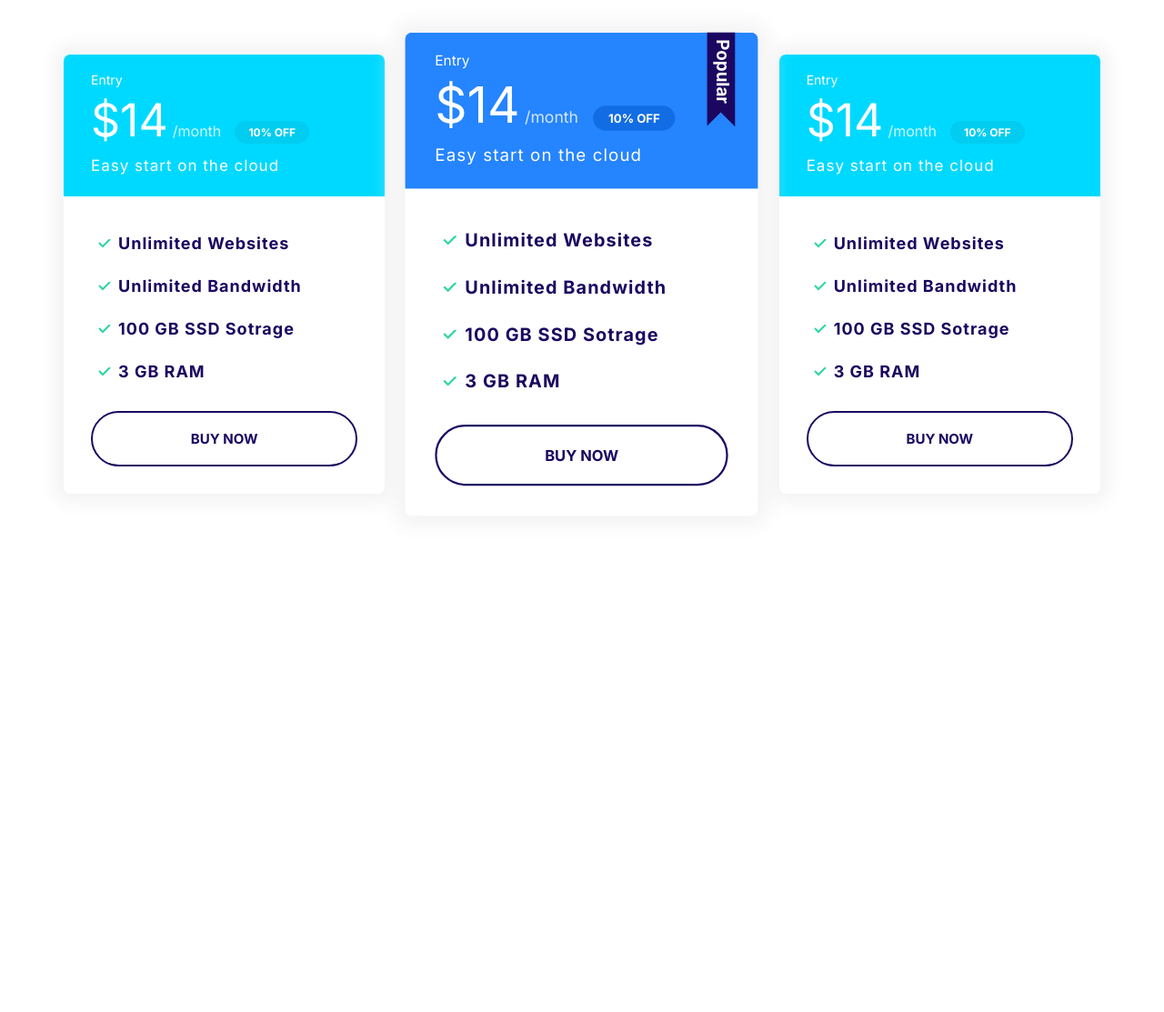
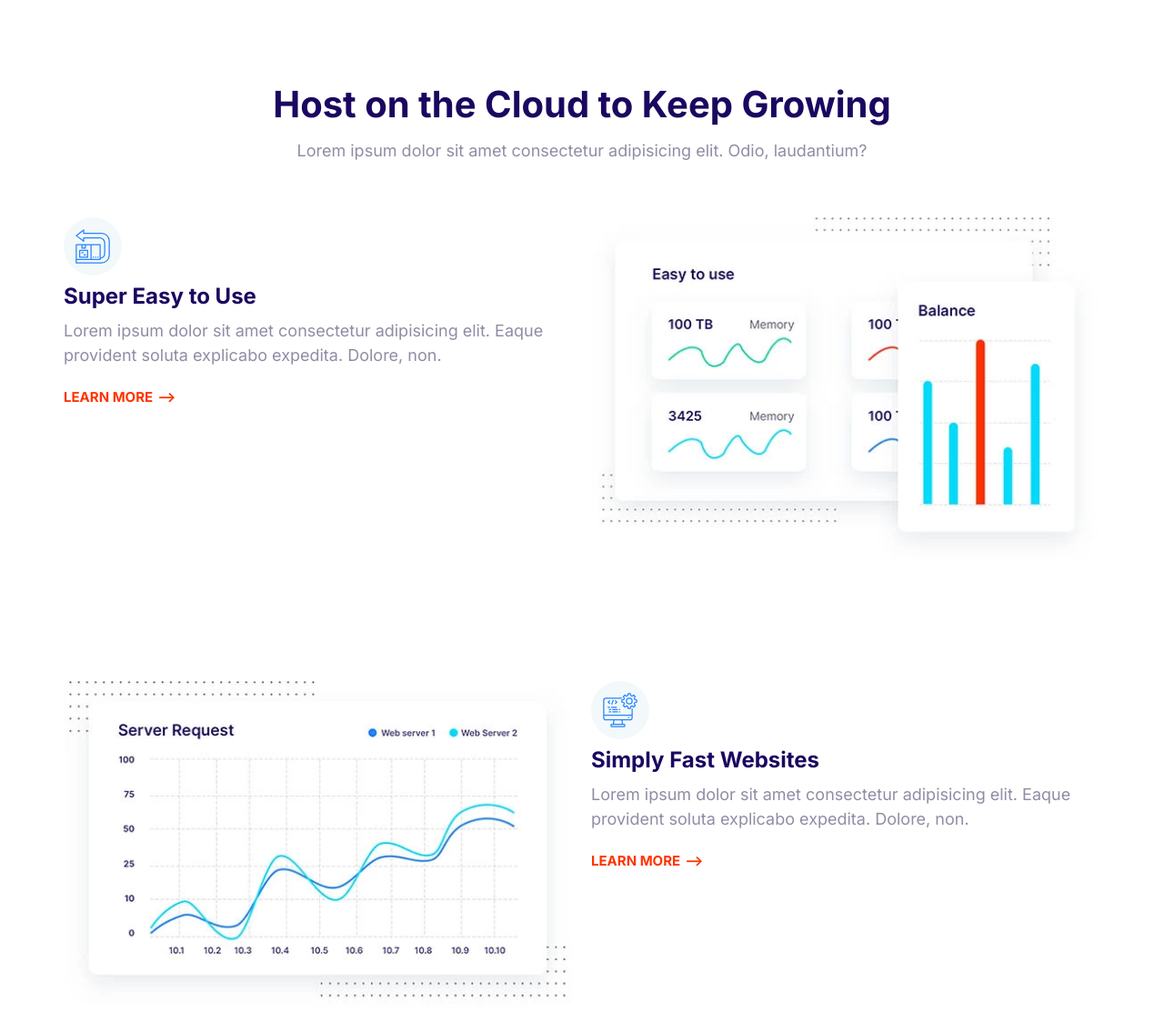
Before and after one commit to longlee10/Cloud-Hosting, a plain HTML site: page index.html in a window 1280 px wide. Shown: the top 1113 px of the page at 91% size. Before the commit the page ends 800 px from the top, so only its background shows below. Drawn offline with Linux system fonts and the light colour scheme.

Commit message:
Define feature style

```diff
--- a/css/styles.css
+++ b/css/styles.css
@@ -767,3 +767,28 @@ a {
 .block-plan .grid {
   gap: 8rem 4rem;
 }
+
+/* Feature block */
+.feature {
+  gap: 4rem 2rem;
+  margin: 12rem 0;
+}
+
+.feature:first-of-type {
+  margin-top: 6rem;
+}
+
+.feature-heading {
+  margin: 1rem 0;
+  font-weight: 600;
+}
+
+.feature-img {
+  width: 100%;
+}
+
+@media screen and (min-width: 768px) {
+  .feature:nth-of-type(even) .feature-content {
+    order: 2;
+  }
+}
--- a/index.html
+++ b/index.html
@@ -8,69 +8,118 @@
     <link rel="stylesheet" href="./css/styles.css" />
   </head>
   <body>
-    <section class="block block-plan container">
-      <div class="grid grid-cols-3">
-        <div class="plan">
-          <div class="card card-secondary">
-            <header class="card-header">
-              <h3 class="plan-name">Entry</h3>
-              <span class="plan-price">$14</span>
-              <span class="plan-billing-cycle">/month</span>
-              <span class="badge badge-secondary badge-small">10% OFF</span>
-              <span class="plan-description">Easy start on the cloud</span>
-            </header>
-            <div class="card-body">
-              <ul class="list list-tick">
-                <li class="list-item">Unlimited Websites</li>
-                <li class="list-item">Unlimited Bandwidth</li>
-                <li class="list-item">100 GB SSD Sotrage</li>
-                <li class="list-item">3 GB RAM</li>
-              </ul>
-              <button class="btn btn-large btn-outline">buy now</button>
-            </div>
-          </div>
+    <section class="block container">
+      <header class="block-header">
+        <h2>Host on the Cloud to Keep Growing</h2>
+        <p>
+          Lorem ipsum dolor sit amet consectetur adipisicing elit. Odio,
+          laudantium?
+        </p>
+      </header>
+      <article class="feature grid grid-cols-2">
+        <div class="feature-content">
+          <span class="icon-container">
+            <svg class="icon icon-primary">
+              <use xlink:href="../icons/sprite.svg#easy"></use>
+            </svg>
+          </span>
+          <h3 class="feature-heading">Super Easy to Use</h3>
+          <p>
+            Lorem ipsum dolor sit amet consectetur adipisicing elit. Eaque
+            provident soluta explicabo expedita. Dolore, non.
+          </p>
+          <a href="#" class="link-arrow">Learn more</a>
         </div>
-        <div class="plan plan-popular">
-          <div class="card card-primary">
-            <header class="card-header">
-              <h3 class="plan-name">Entry</h3>
-              <span class="plan-price">$14</span>
-              <span class="plan-billing-cycle">/month</span>
-              <span class="badge badge-primary badge-small">10% OFF</span>
-              <span class="plan-description">Easy start on the cloud</span>
-            </header>
-            <div class="card-body">
-              <ul class="list list-tick">
-                <li class="list-item">Unlimited Websites</li>
-                <li class="list-item">Unlimited Bandwidth</li>
-                <li class="list-item">100 GB SSD Sotrage</li>
-                <li class="list-item">3 GB RAM</li>
-              </ul>
-              <button class="btn btn-large btn-outline">buy now</button>
-            </div>
-          </div>
+        <picture>
+          <source
+            type="image/webp"
+            srcset="./images/easy.webp 1x, ./images/easy@2x.webp 2x"
+          />
+          <source
+            type="image/png"
+            srcset="./images/easy.jpg 1x, ./images/easy@2x.jpg 2x"
+          />
+          <img class="feature-img" src="./images/easy@2x.jpg" alt="" />
+        </picture>
+      </article>
+      <article class="feature grid grid-cols-2">
+        <div class="feature-content">
+          <span class="icon-container">
+            <svg class="icon icon-primary">
+              <use xlink:href="../icons/sprite.svg#computer"></use>
+            </svg>
+          </span>
+          <h3 class="feature-heading">Simply Fast Websites</h3>
+          <p>
+            Lorem ipsum dolor sit amet consectetur adipisicing elit. Eaque
+            provident soluta explicabo expedita. Dolore, non.
+          </p>
+          <a href="#" class="link-arrow">Learn more</a>
         </div>
-        <div class="plan">
-          <div class="card card-secondary">
-            <header class="card-header">
-              <h3 class="plan-name">Entry</h3>
-              <span class="plan-price">$14</span>
-              <span class="plan-billing-cycle">/month</span>
-              <span class="badge badge-secondary badge-small">10% OFF</span>
-              <span class="plan-description">Easy start on the cloud</span>
-            </header>
-            <div class="card-body">
-              <ul class="list list-tick">
-                <li class="list-item">Unlimited Websites</li>
-                <li class="list-item">Unlimited Bandwidth</li>
-                <li class="list-item">100 GB SSD Sotrage</li>
-                <li class="list-item">3 GB RAM</li>
-              </ul>
-              <button class="btn btn-large btn-outline">buy now</button>
-            </div>
-          </div>
+        <picture>
+          <source
+            type="image/webp"
+            srcset="./images/fast.webp 1x, ./images/fast@2x.webp 2x"
+          />
+          <source
+            type="image/png"
+            srcset="./images/fast.jpg 1x, ./images/fast@2x.jpg 2x"
+          />
+          <img class="feature-img" src="./images/fast@2x.jpg" alt="" />
+        </picture>
+      </article>
+      <article class="feature grid grid-cols-2">
+        <div class="feature-content">
+          <span class="icon-container">
+            <svg class="icon icon-primary">
+              <use xlink:href="../icons/sprite.svg#wordpress"></use>
+            </svg>
+          </span>
+          <h3 class="feature-heading">Wordpress Made Easy</h3>
+          <p>
+            Lorem ipsum dolor sit amet consectetur adipisicing elit. Eaque
+            provident soluta explicabo expedita. Dolore, non.
+          </p>
+          <a href="#" class="link-arrow">Learn more</a>
         </div>
-      </div>
+        <picture>
+          <source
+            type="image/webp"
+            srcset="./images/wordpress.webp 1x, ./images/wordpress@2x.webp 2x"
+          />
+          <source
+            type="image/png"
+            srcset="./images/wordpress.jpg 1x, ./images/wordpress@2x.jpg 2x"
+          />
+          <img class="feature-img" src="./images/wordpress@2x.jpg" alt="" />
+        </picture>
+      </article>
+      <article class="feature grid grid-cols-2">
+        <div class="feature-content">
+          <span class="icon-container">
+            <svg class="icon icon-primary">
+              <use xlink:href="../icons/sprite.svg#clock"></use>
+            </svg>
+          </span>
+          <h3 class="feature-heading">24/7 Expert Support</h3>
+          <p>
+            Lorem ipsum dolor sit amet consectetur adipisicing elit. Eaque
+            provident soluta explicabo expedita. Dolore, non.
+          </p>
+          <a href="#" class="link-arrow">Learn more</a>
+        </div>
+        <picture>
+          <source
+            type="image/webp"
+            srcset="./images/support.webp 1x, ./images/support@2x.webp 2x"
+          />
+          <source
+            type="image/png"
+            srcset="./images/support.jpg 1x, ./images/support@2x.jpg 2x"
+          />
+          <img class="feature-img" src="./images/support@2x.jpg" alt="" />
+        </picture>
+      </article>
     </section>
     <script src="./js/main.js"></script>
   </body>
```
Also changed, not shown: components/features.html (added, +112 -0 lines), images/easy.jpg (added), images/easy.webp (added), images/easy@2x.jpg (added), images/easy@2x.webp (added), images/fast.jpg (added), images/fast.webp (added), images/fast@2x.jpg (added), images/fast@2x.webp (added), images/support.jpg (added), images/support.webp (added), images/support@2x.jpg (added), images/support@2x.webp (added), images/wordpress.jpg (added), 3 more files.
